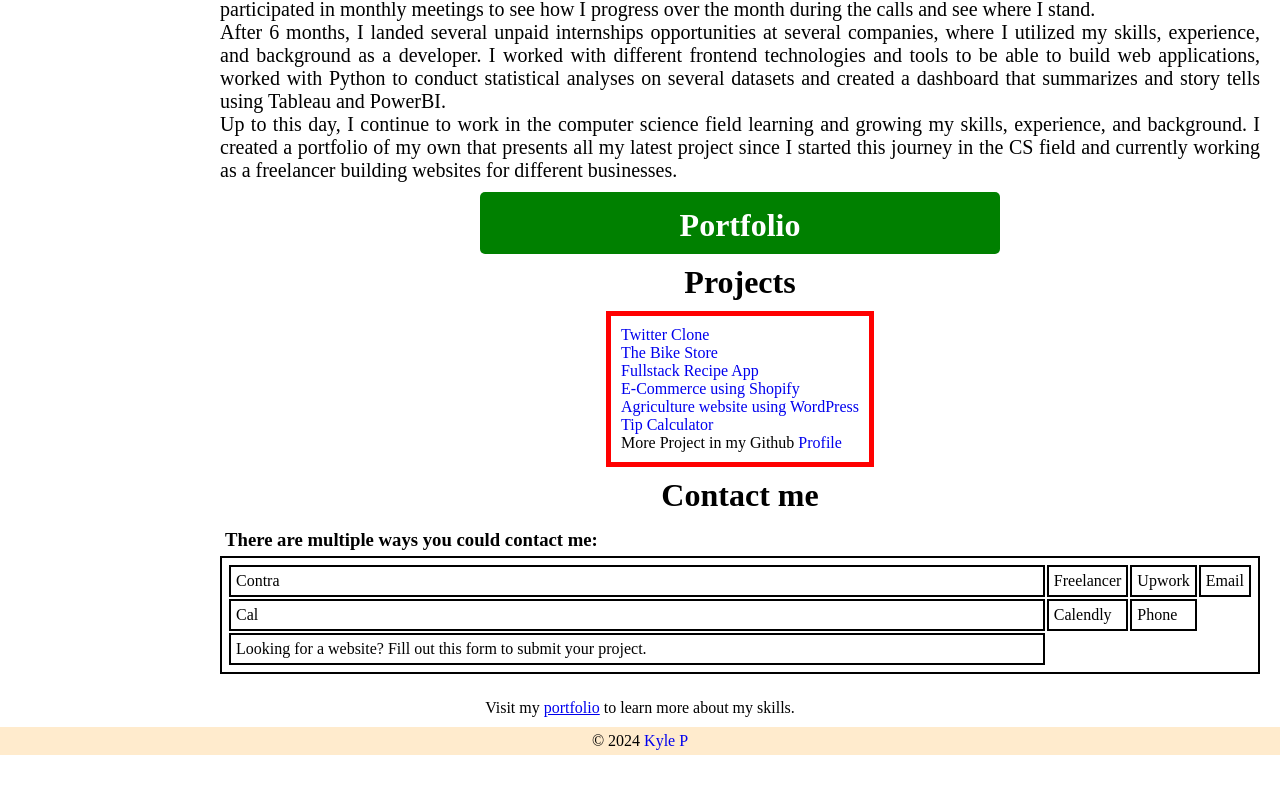
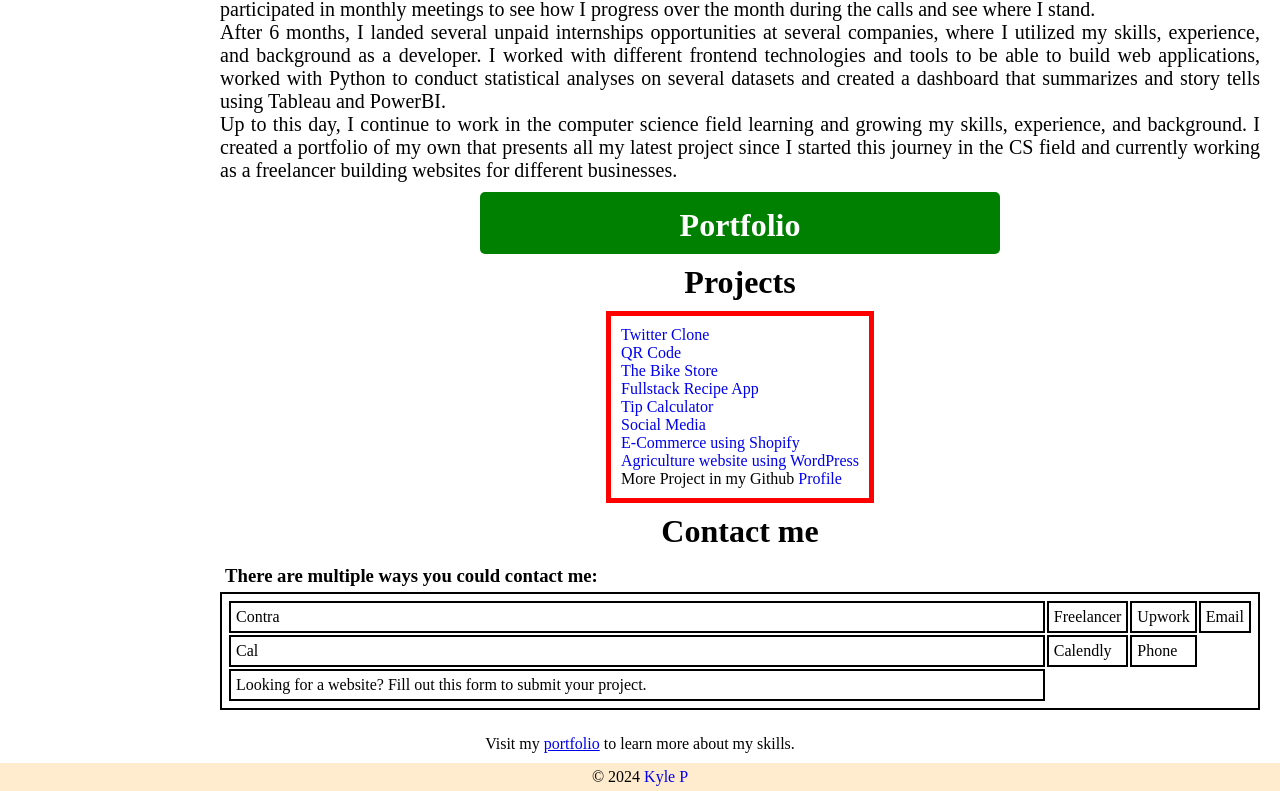
Before and after one commit to Kyl67899/webDev_Project2, a plain HTML site: page portfolio.html in a window 1280 px wide. Shown: the part 594-1385 px from the top of the page. Before the commit the page ends 1349 px from the top, so only its background shows below. Drawn offline with Linux system fonts and the light colour scheme.

Commit message:
Updated resume and portfolio

```diff
--- a/portfolio.html
+++ b/portfolio.html
@@ -129,12 +129,14 @@
                     </h1>
                     <div class="box">
                         <ul class="links">
-                            <li><a href="https://">Twitter Clone</a></li>
-                            <li><a href="https://">The Bike Store</a></li>
-                            <li><a href="https://">Fullstack Recipe App</a></li>
+                            <li><a href="https://twitterclone-project.vercel.app/">Twitter Clone</a></li>
+                            <li><a href="https://theqrcode.vercel.app/">QR Code</a></li>
+                            <li><a href="https://thebikestore.vercel.app/">The Bike Store</a></li>
+                            <li><a href="https://recipe--page.vercel.app/">Fullstack Recipe App</a></li>
+                            <li><a href="https://tip-calc12.vercel.app/">Tip Calculator</a></li>
+                            <li><a href="https://sociallinkprofile.vercel.app/">Social Media</a></li>
                             <li><a href="https://">E-Commerce using Shopify</a></li>
                             <li><a href="https://">Agriculture website using WordPress</a></li>
-                            <li><a href="https://">Tip Calculator</a></li>
                             <li>More Project in my Github <a href="https://github.com/Kyl67899">Profile</a></li>
                         </ul>
                     </div>
```
Also changed, not shown: resume.html (+3 -4 lines).
